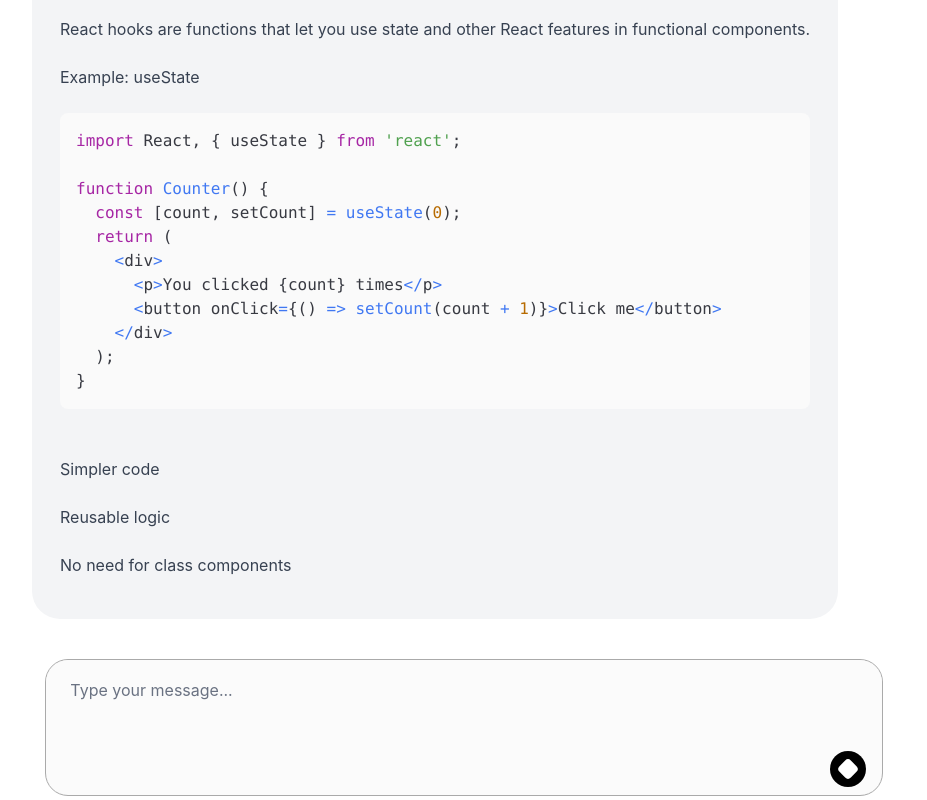
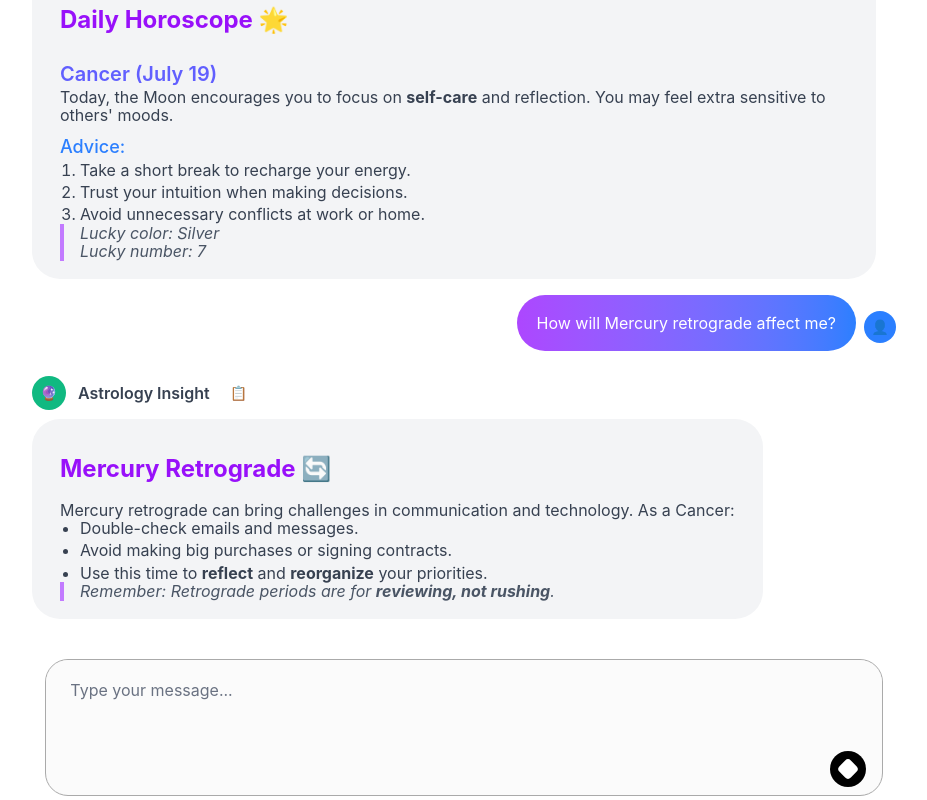
Before and after one commit to mohamedayari1/react-stars-frontend, a React (Vite) app: page / in a window 1280 px wide. Shown: the whole page, without its empty margins (176-1103 px from the left). Built offline with nearby package versions, Linux system fonts and the light colour scheme; a web font is replaced by a local one.

Commit message:
fix QnA rendering positioning (user question in the right problem)

```diff
--- a/src/components/ConversationBubble.tsx
+++ b/src/components/ConversationBubble.tsx
@@ -1,7 +1,5 @@
-import React, { forwardRef, useState, useEffect, useRef } from 'react';
+import { forwardRef, useEffect, useRef, useState } from 'react';
 import ReactMarkdown from 'react-markdown';
-import { Prism as SyntaxHighlighter } from 'react-syntax-highlighter';
-import { oneLight, vscDarkPlus } from 'react-syntax-highlighter/dist/cjs/styles/prism';
 import remarkGfm from 'remark-gfm';
 
 // Hardcoded theme for demo
@@ -14,7 +12,7 @@ const Avatar = ({ children, className }) => (
   </div>
 );
 
-// Copy button component
+// Copy button
 const CopyButton = ({ textToCopy }) => {
   const [copied, setCopied] = useState(false);
 
@@ -31,7 +29,7 @@ const CopyButton = ({ textToCopy }) => {
   return (
     <button
       onClick={handleCopy}
-      className="flex items-center justify-center rounded-full p-2 hover:bg-gray-200 dark:hover:bg-gray-600 text-sm"
+      className="flex items-center justify-center rounded-full p-2 text-sm hover:bg-gray-200 dark:hover:bg-gray-600"
       title={copied ? 'Copied!' : 'Copy'}
     >
       {copied ? '✓' : '📋'}
@@ -39,11 +37,15 @@ const CopyButton = ({ textToCopy }) => {
   );
 };
 
-const ConversationBubble = forwardRef(({
+const ConversationBubble = forwardRef(
+  (
+    {
       message = '',
       type = 'ANSWER', // 'QUESTION' or 'ANSWER'
       className = '',
-}, ref) => {
+    },
+    ref,
+  ) => {
     const messageRef = useRef(null);
     const [shouldShowToggle, setShouldShowToggle] = useState(false);
     const [isQuestionCollapsed, setIsQuestionCollapsed] = useState(true);
@@ -59,31 +61,19 @@ const ConversationBubble = forwardRef(({
       return (
         <div className={`w-full ${className}`}>
           <div className="flex flex-col items-end">
-          <div ref={ref} className="flex flex-row-reverse w-full">
-            <Avatar className="mt-2 shrink-0 text-2xl">
-              <div className="mr-1 rounded-full bg-blue-500 w-8 h-8 flex items-center justify-center text-white font-bold text-sm">
-                👤
-              </div>
-            </Avatar>
-            <div className="relative mr-2 flex w-full flex-col">
-              <div
-                className="mr-2 ml-2 flex max-w-full items-start gap-2 rounded-[28px] px-5 py-4 text-sm leading-normal break-words whitespace-pre-wrap text-white sm:text-base"
-                style={{
-                  background: 'linear-gradient(135deg, #8B5CF6 0%, #3B82F6 100%)'
-                }}
-              >
+            <div ref={ref} className="flex w-full justify-end gap-2">
+              <div className="relative flex max-w-[70%] flex-col">
                 <div
                   ref={messageRef}
-                  className="w-full"
+                  className="flex items-end gap-2 rounded-[28px] bg-gradient-to-r from-purple-500 to-blue-500 px-5 py-4 text-sm leading-normal break-words whitespace-pre-wrap text-white sm:text-base"
                   style={{
                     display: '-webkit-box',
                     WebkitBoxOrient: 'vertical',
                     overflow: 'hidden',
-                    WebkitLineClamp: isQuestionCollapsed ? 4 : 'none'
+                    WebkitLineClamp: isQuestionCollapsed ? 4 : 'none',
                   }}
                 >
                   {message}
-                </div>
                   {shouldShowToggle && (
                     <button
                       onClick={(e) => {
@@ -93,7 +83,7 @@ const ConversationBubble = forwardRef(({
                       className="ml-1 rounded-full p-2 hover:bg-white hover:bg-opacity-20 transition-colors"
                     >
                       <span
-                      className={`transform transition-transform duration-200 text-white inline-block ${
+                        className={`inline-block transform text-white transition-transform duration-200 ${
                           isQuestionCollapsed ? '' : 'rotate-180'
                         }`}
                       >
@@ -103,62 +93,89 @@ const ConversationBubble = forwardRef(({
                   )}
                 </div>
               </div>
+              <Avatar className="mt-2 shrink-0 text-2xl">
+                <div className="flex h-8 w-8 items-center justify-center rounded-full bg-blue-500 text-sm font-bold text-white">
+                  👤
+                </div>
+              </Avatar>
             </div>
           </div>
         </div>
       );
     }
 
-  // AI Answer bubble
+    // Astrology Answer bubble
     return (
       <div
         ref={ref}
-      className={`flex flex-wrap self-start ${className} group flex-col w-full`}
+        className={`flex flex-wrap self-start ${className} group w-full flex-col`}
         style={{ color: isDarkTheme ? '#E5E7EB' : '#374151' }}
       >
         {message && (
-        <div className="flex max-w-full flex-col items-start w-full">
+          <div className="flex w-full max-w-full flex-col items-start">
             <div className="my-2 flex flex-row items-center gap-3">
               <Avatar className="h-[34px] w-[34px] text-2xl">
                 <div
-                className="h-full w-full rounded-full flex items-center justify-center text-white font-bold text-sm"
+                  className="flex h-full w-full items-center justify-center rounded-full text-sm font-bold text-white"
                   style={{ backgroundColor: '#10B981' }}
                 >
-                🤖
+                  🔮
                 </div>
               </Avatar>
-            <p className="text-base font-semibold">Answer</p>
+              <p className="text-base font-semibold">Astrology Insight</p>
+              <CopyButton textToCopy={message} />
             </div>
             <div
-            className="mr-5 flex max-w-full rounded-[28px] px-7 py-[18px] flex-col"
+              className="prose prose-sm sm:prose-base dark:prose-invert mr-5 flex max-w-full flex-col rounded-[28px] px-7 py-[18px]"
               style={{
                 backgroundColor: isDarkTheme ? '#374151' : '#F3F4F6',
-              borderRadius: '28px'
+                borderRadius: '28px',
               }}
             >
               <ReactMarkdown
-              className="leading-normal break-words whitespace-pre-wrap"
                 remarkPlugins={[remarkGfm]}
                 components={{
-                code({ children, className, ...props }) {
-                  const match = /language-(\w+)/.exec(className || '');
-                  const language = match ? match[1] : '';
-                  return match ? (
-                    <SyntaxHighlighter
-                      {...props}
-                      PreTag="div"
-                      language={language}
-                      style={isDarkTheme ? vscDarkPlus : oneLight}
-                      customStyle={{ margin: 0, borderRadius: '8px' }}
-                    >
-                      {String(children).replace(/\n$/, '')}
-                    </SyntaxHighlighter>
-                  ) : (
-                    <code className="bg-gray-200 rounded px-1 py-0.5 text-sm">
+                  h1: ({ children }) => (
+                    <h1 className="text-2xl font-bold text-purple-600">
                       {children}
-                    </code>
-                  );
-                }
+                    </h1>
+                  ),
+                  h2: ({ children }) => (
+                    <h2 className="mt-2 text-xl font-semibold text-indigo-500">
+                      {children}
+                    </h2>
+                  ),
+                  h3: ({ children }) => (
+                    <h3 className="mt-2 text-lg font-medium text-blue-500">
+                      {children}
+                    </h3>
+                  ),
+                  blockquote: ({ children }) => (
+                    <blockquote className="border-l-4 border-purple-400 pl-4 text-gray-600 italic">
+                      {children}
+                    </blockquote>
+                  ),
+                  ul: ({ children }) => (
+                    <ul className="list-disc space-y-1 pl-5">{children}</ul>
+                  ),
+                  ol: ({ children }) => (
+                    <ol className="list-decimal space-y-1 pl-5">{children}</ol>
+                  ),
+                  table: ({ children }) => (
+                    <div className="overflow-x-auto">
+                      <table className="table-auto border-collapse border border-gray-300">
+                        {children}
+                      </table>
+                    </div>
+                  ),
+                  th: ({ children }) => (
+                    <th className="border border-gray-300 bg-gray-100 px-3 py-1 text-left">
+                      {children}
+                    </th>
+                  ),
+                  td: ({ children }) => (
+                    <td className="border border-gray-300 px-3 py-1">{children}</td>
+                  ),
                 }}
               >
                 {message}
@@ -168,54 +185,78 @@ const ConversationBubble = forwardRef(({
         )}
       </div>
     );
-});
+  },
+);
 
-// Export both the component and a demo
 export { ConversationBubble };
 
+// Demo component remains the same
 const Demo = () => {
   const [messages] = useState([
     {
       type: 'QUESTION',
-      message: 'Can you explain React hooks with some code examples?'
+      message: "What's my zodiac sign if I was born on July 19?",
     },
     {
       type: 'ANSWER',
-      message: `# React Hooks
+      message: `# Zodiac Sign: Cancer 🦀
 
-React hooks are functions that let you use state and other React features in functional components.
+You are a **Cancer**, known for being intuitive, emotional, and compassionate.
 
-## Example: useState
+## Traits:
+- Caring and empathetic
+- Loyal to friends and family
+- Creative and imaginative
 
-\`\`\`javascript
-import React, { useState } from 'react';
+> "Cancers are the nurturers of the zodiac. They feel deeply and care profoundly."`,
+    },
+    {
+      type: 'QUESTION',
+      message: 'Can you tell me my horoscope for today?',
+    },
+    {
+      type: 'ANSWER',
+      message: `# Daily Horoscope 🌟
 
-function Counter() {
-  const [count, setCount] = useState(0);
-  return (
-    <div>
-      <p>You clicked {count} times</p>
-      <button onClick={() => setCount(count + 1)}>Click me</button>
-    </div>
-  );
-}
-\`\`\`
+## Cancer (July 19)
 
-- Simpler code
-- Reusable logic
-- No need for class components`
-    }
+Today, the Moon encourages you to focus on **self-care** and reflection. You may feel extra sensitive to others' moods.
+
+### Advice:
+1. Take a short break to recharge your energy.
+2. Trust your intuition when making decisions.
+3. Avoid unnecessary conflicts at work or home.
+
+> Lucky color: Silver
+> Lucky number: 7`,
+    },
+    {
+      type: 'QUESTION',
+      message: 'How will Mercury retrograde affect me?',
+    },
+    {
+      type: 'ANSWER',
+      message: `# Mercury Retrograde 🔄
+
+Mercury retrograde can bring challenges in communication and technology. As a Cancer:
+
+- Double-check emails and messages.
+- Avoid making big purchases or signing contracts.
+- Use this time to **reflect** and **reorganize** your priorities.
+
+> Remember: Retrograde periods are for **reviewing, not rushing**.`,
+    },
   ]);
 
   return (
-    <div className="w-full max-w-4xl mx-auto p-4 space-y-4">
-      <h1 className="text-2xl font-bold text-center">Conversation Demo</h1>
+    <div className="mx-auto w-full max-w-4xl space-y-4 p-4">
+      <h1 className="text-center text-2xl font-bold">Conversation Demo</h1>
       {messages.map((msg, index) => (
         <ConversationBubble
           key={index}
           type={msg.type}
           message={msg.message}
-          className="w-full mb-4"
+          className="mb-4 w-full"
         />
       ))}
     </div>
--- /dev/null
+++ b/src/components/Demo.tsx
@@ -0,0 +1,92 @@
+import React, { useState } from "react";
+import { ConversationBubble } from "./ConversationBubble";
+
+const Demo = () => {
+  const [messages] = useState([
+    {
+      type: "QUESTION",
+      message: "Can you explain React hooks with some code examples?"
+    },
+    {
+      type: "ANSWER",
+      message: `# React Hooks
+
+React hooks are functions that let you use state and other React features in functional components.
+
+## Example: useState
+
+\`\`\`javascript
+import React, { useState } from 'react';
+
+function Counter() {
+  const [count, setCount] = useState(0);
+  return (
+    <div>
+      <p>You clicked {count} times</p>
+      <button onClick={() => setCount(count + 1)}>Click me</button>
+    </div>
+  );
+}
+\`\`\`
+
+- Simpler code
+- Reusable logic
+- No need for class components`
+    },
+    {
+      type: "QUESTION",
+      message: "What about useEffect? When should I use it?"
+    },
+    {
+      type: "ANSWER",
+      message: `## useEffect
+
+The \`useEffect\` hook lets you perform side effects in function components, like fetching data or subscribing to events.
+
+### Example: Logging on every render
+\`\`\`javascript
+useEffect(() => {
+  console.log("Component rendered!");
+});
+\`\`\`
+
+### Example: Running only once (like componentDidMount)
+\`\`\`javascript
+useEffect(() => {
+  console.log("Runs only once after mount");
+}, []);
+\`\`\`
+
+👉 Use it whenever you need to **synchronize your component with external systems** (APIs, events, timers, etc.).`
+    },
+    {
+      type: "QUESTION",
+      message: "So basically useState is for state, and useEffect is for side effects?"
+    },
+    {
+      type: "ANSWER",
+      message: `✅ Exactly!
+
+- \`useState\` → manages component state.
+- \`useEffect\` → runs side effects (anything outside React's pure rendering, like fetching data or timers).
+
+Together, they replace a big part of what class components did.`
+    }
+  ]);
+
+  return (
+    <div className="w-full max-w-4xl mx-auto p-4 space-y-4">
+      <h1 className="text-2xl font-bold text-center mb-6">Conversation Demo</h1>
+      {messages.map((msg, index) => (
+        <ConversationBubble
+          key={index}
+          type={msg.type}
+          message={msg.message}
+          className="w-full mb-4"
+        />
+      ))}
+    </div>
+  );
+};
+
+export default Demo;
```
Lines whose indentation alone changed are shown as unchanged.
